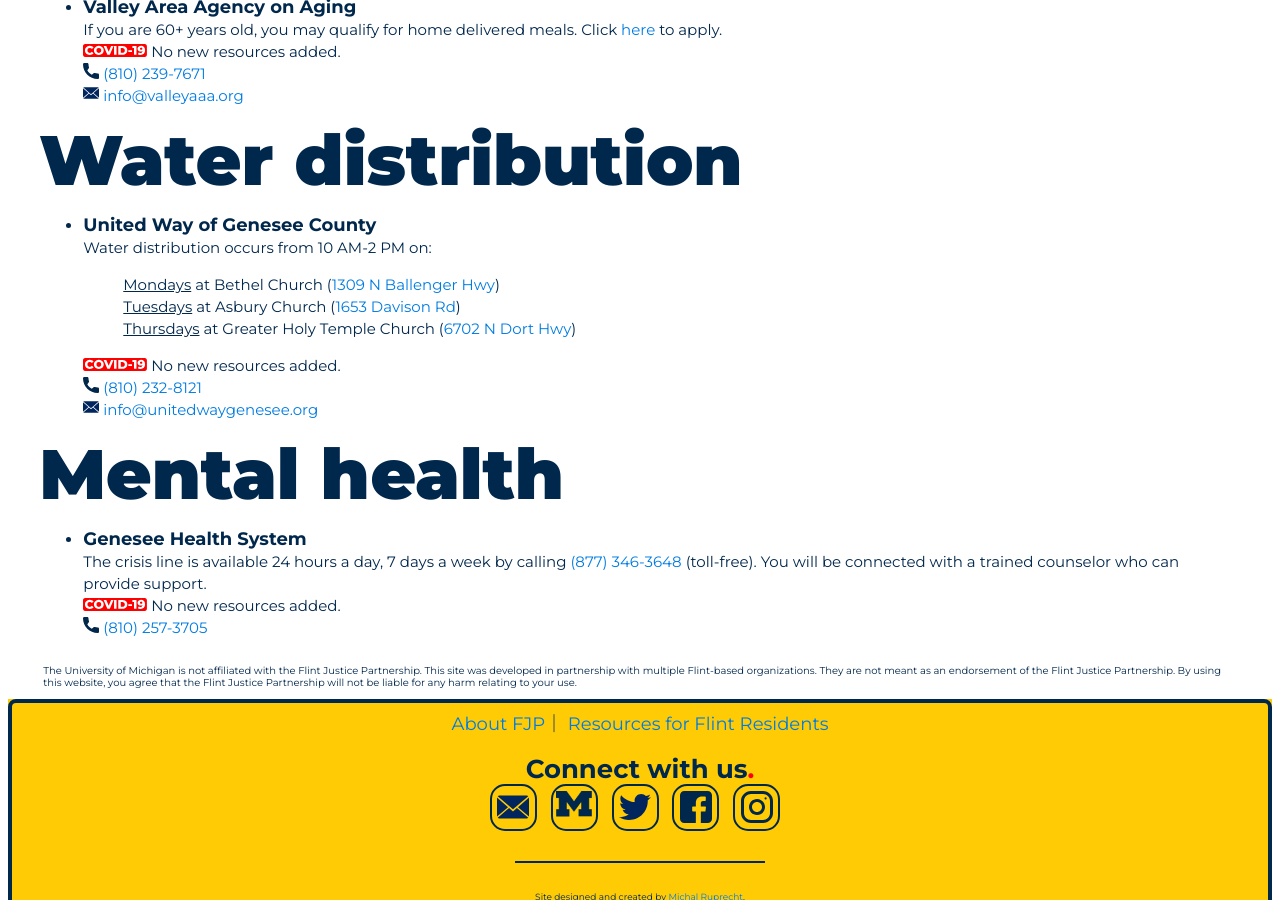
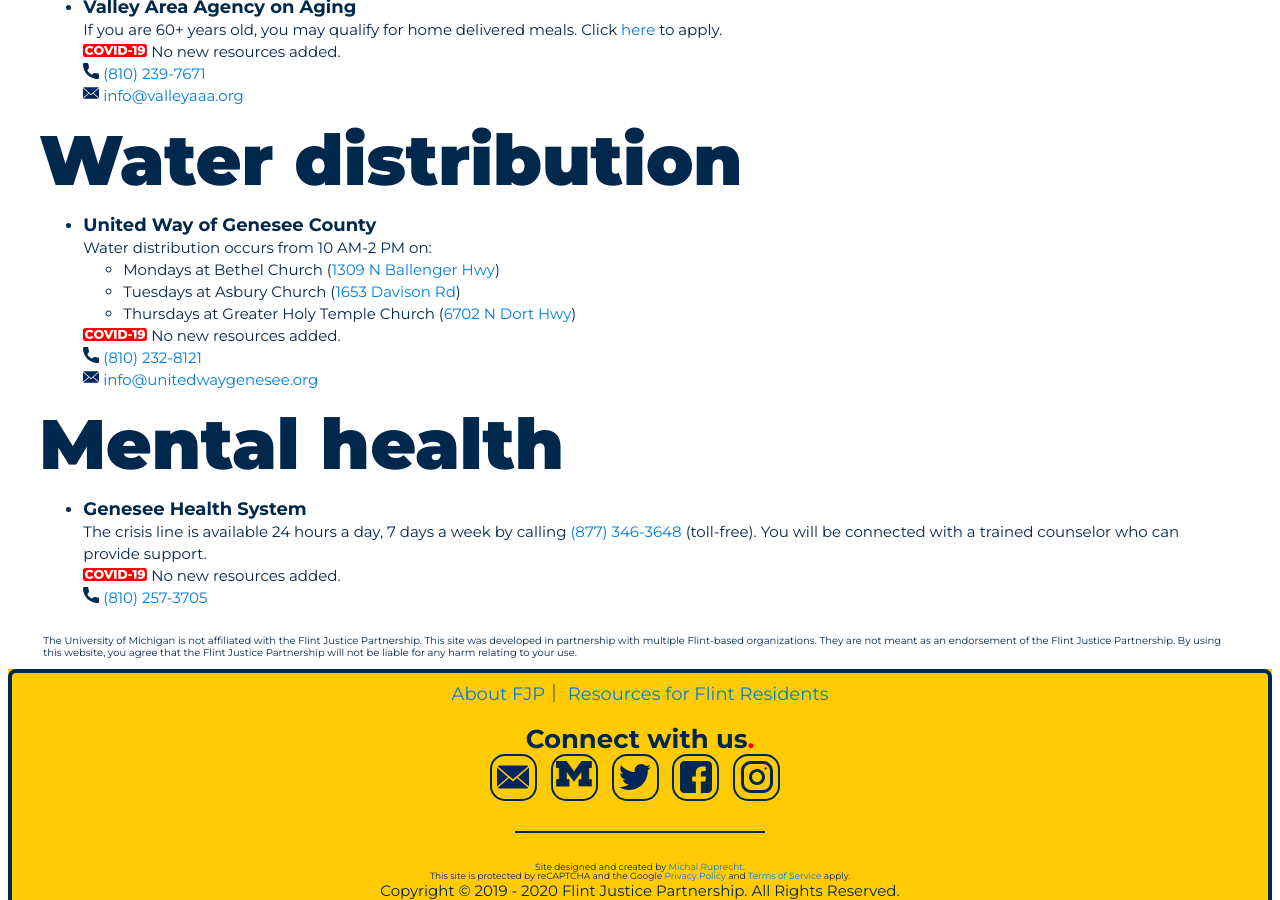
Before and after one commit to umichfjp/umichfjp.github.io, a Jekyll site: the page built from pages/resources.html, in a window 1280 px wide and 900 px high, scrolled down 862 px. Built offline with Jekyll 4.4.1, drawn with Linux system fonts in a browser that asks for light colours.

Commit message:
Update resources.html

```diff
--- a/pages/resources.html
+++ b/pages/resources.html
@@ -76,9 +76,9 @@ title: Flint Justice Partnership Official Website
           <li>
             <b><big>United Way of Genesee County</big></b>
             <br />Water distribution occurs from 10 AM-2 PM on:
-            <p class="tab"><u>Mondays</u> at Bethel Church (<a href="https://goo.gl/maps/hh6MeEViJMpJLiSq5" target="_blank">1309 N Ballenger Hwy</a>)
-            <br /><u>Tuesdays</u> at Asbury Church (<a href="https://goo.gl/maps/mdrFnsXf3gg1RYyE9" target="_blank">1653 Davison Rd</a>)
-            <br /><u>Thursdays</u> at Greater Holy Temple Church (<a href="https://goo.gl/maps/PfTomXK2b5iB4rC46" target="_blank">6702 N Dort Hwy</a>)</p>
+            <ul><li>Mondays at Bethel Church (<a href="https://goo.gl/maps/hh6MeEViJMpJLiSq5" target="_blank">1309 N Ballenger Hwy</a>)</li>
+            <li>Tuesdays at Asbury Church (<a href="https://goo.gl/maps/mdrFnsXf3gg1RYyE9" target="_blank">1653 Davison Rd</a>)</li>
+            <li>Thursdays at Greater Holy Temple Church (<a href="https://goo.gl/maps/PfTomXK2b5iB4rC46" target="_blank">6702 N Dort Hwy</a>)</li></ul>
             <img src="https://umichfjp.github.io/assets/icons/covid.svg" alt="covid-19" style="width:64px;"> No new resources added.
             <br /><img src="https://umichfjp.github.io/assets/icons/phone.svg" alt="Phone" style="width:16px;"> <a href="tel:+1810-232-8121">(810) 232-8121</a>
             <br /><img src="https://umichfjp.github.io/assets/icons/mail.svg" alt="Mail" style="width:16px;"> <a href="mailto:info@unitedwaygenesee.org">info@unitedwaygenesee.org</a>
```
